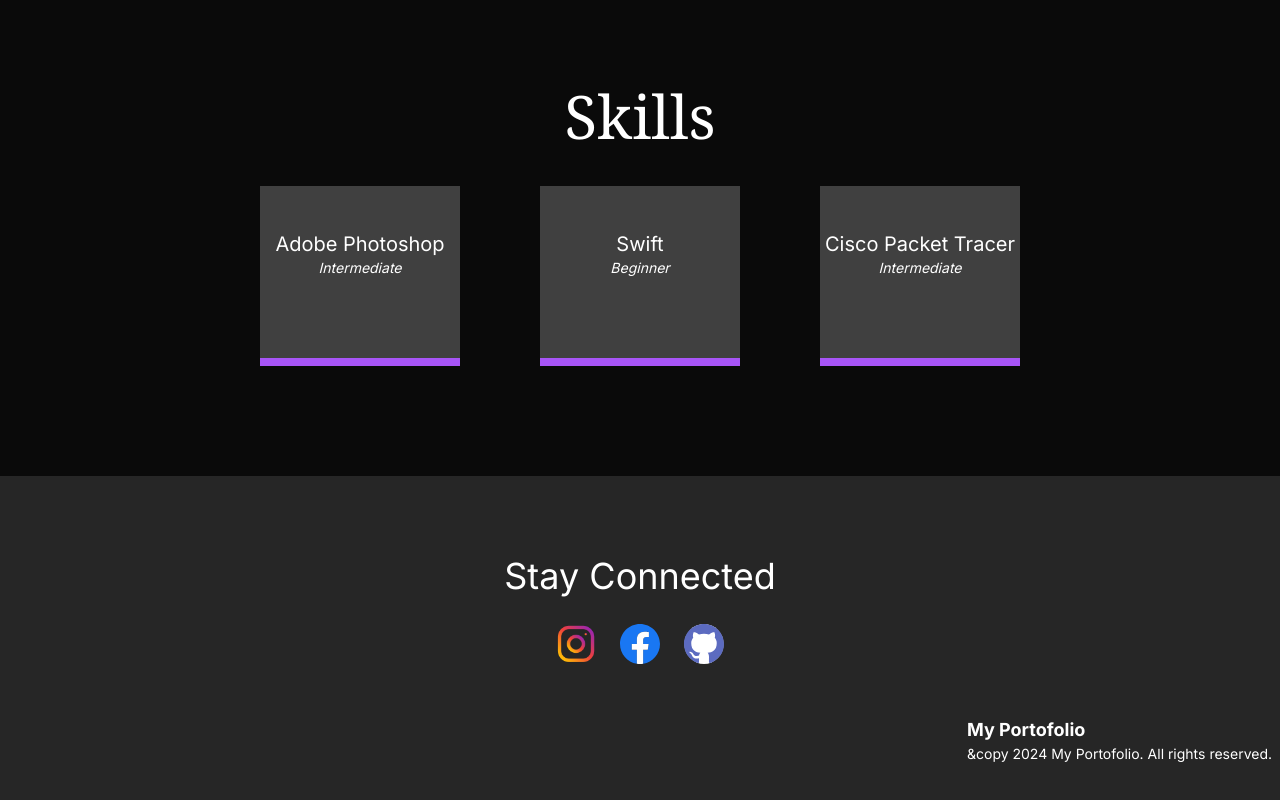
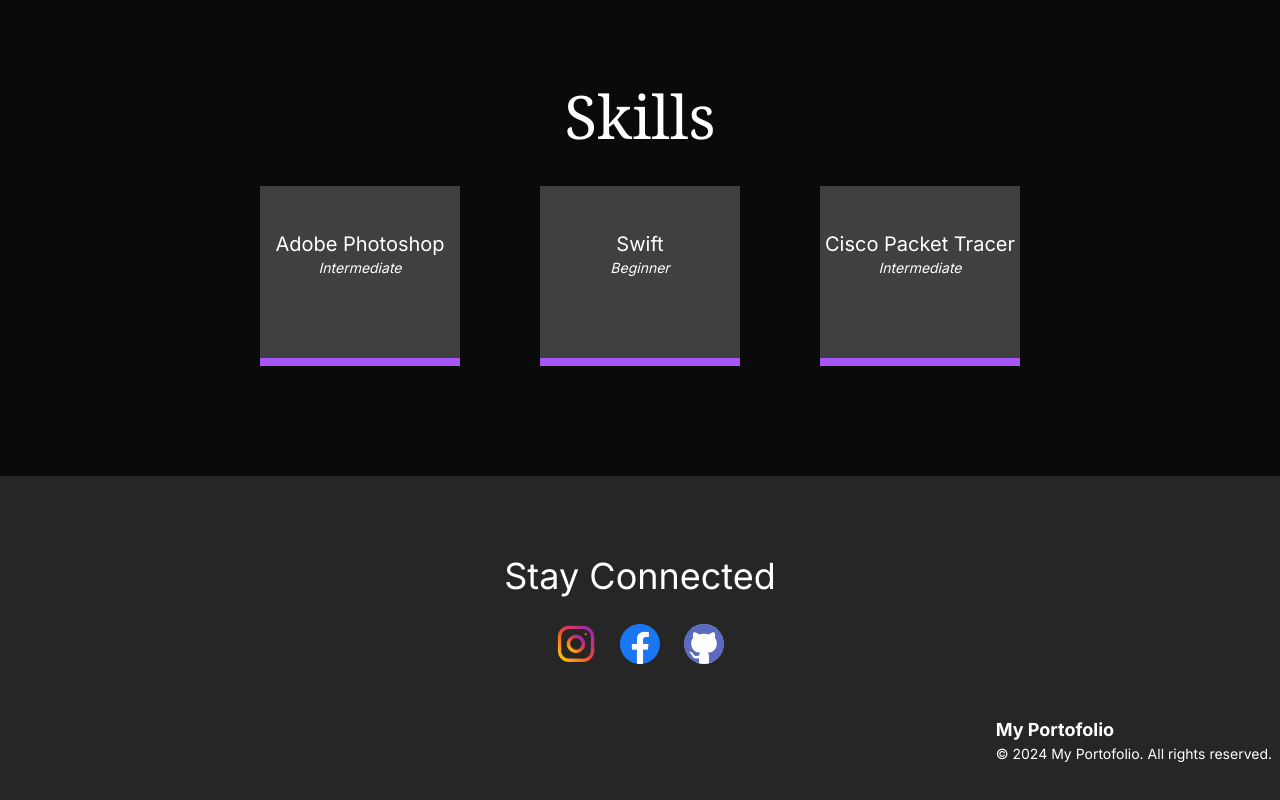
Before and after one commit to gilangdamarmaulana/Portfolio, a Next.js app: page / in a window 1280 px wide. Shown: the part 480-1280 px from the top of the page. Built offline with nearby package versions, Linux system fonts and the light colour scheme.

Commit message:
changed mb button cv dan footer copyright

```diff
--- a/app/about.tsx
+++ b/app/about.tsx
@@ -35,7 +35,7 @@
           </p>
           <div className="flex flex-row w-1/2">
             <div className="group">
-              <div className="flex flex-row mt-4 justify-center md:mb-0 mb-15 rounded-full border px-4 py-2 group-hover:bg-purple-500 bg-white">
+              <div className="flex flex-row mt-4 justify-center md:mb-0 mb-16 rounded-full border px-4 py-2 group-hover:bg-purple-500 bg-white">
                 <DocumentArrowDownIcon className="size-6 group-hover:text-black" />
                 <Link
                   href={"/cv.pdf"}
--- a/app/footer.tsx
+++ b/app/footer.tsx
@@ -60,7 +60,7 @@
         <div className="mb-4 md:mb-0">
           <h2 className="text-lg text-white font-bold">My Portofolio</h2>
           <p className="text-sm text-white">
-            <span>&copy</span> 2024 My Portofolio. All rights reserved.
+            © 2024 My Portofolio. All rights reserved.
           </p>
         </div>
       </div>
```
